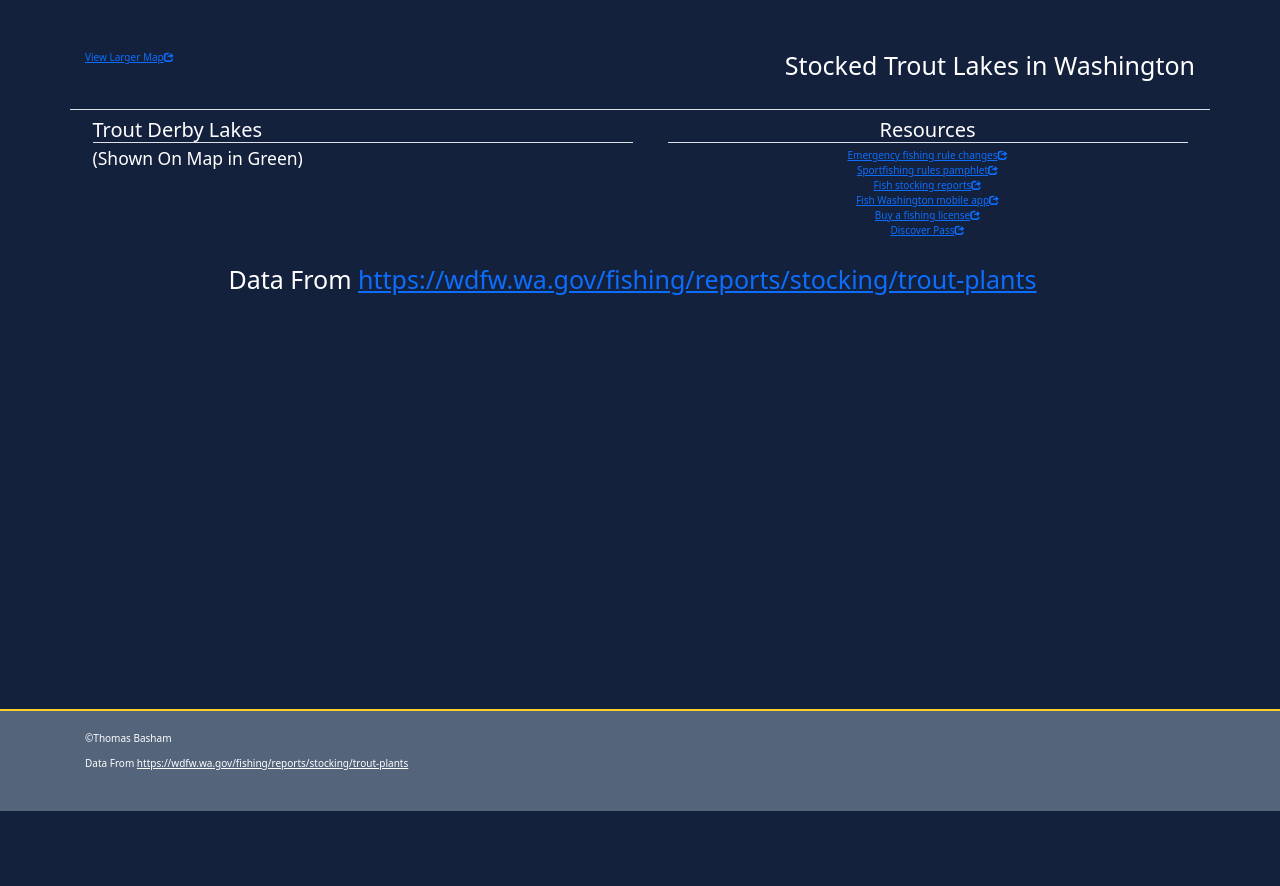
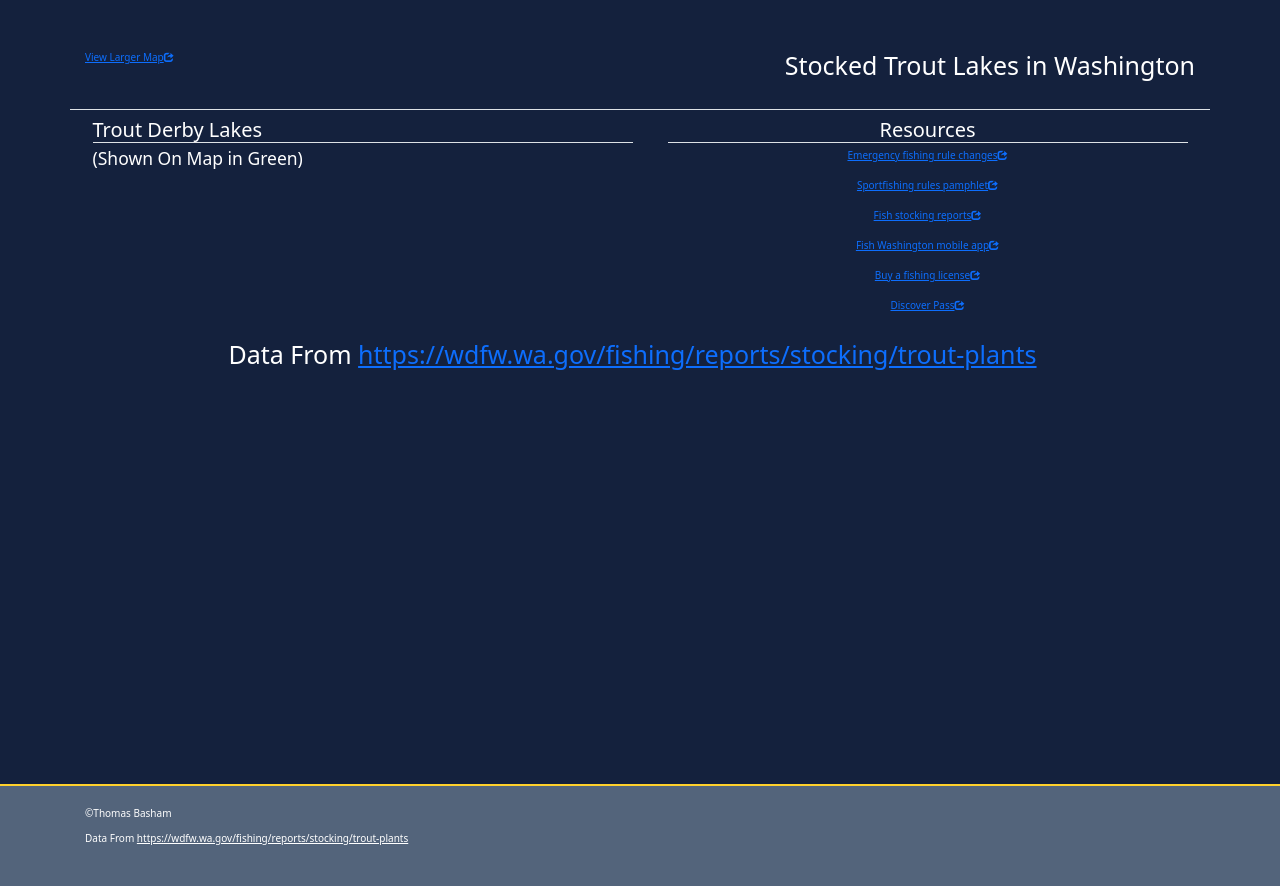
Before and after one commit to Thomas-Basham/trout-tracker-wa-backend, a Flask app: template templates/index.html in a window 1280 px wide. Shown: the part 97-983 px from the top of the page. Before the commit the page ends 908 px from the top, so only its background shows below. Run offline with Flask 2, Linux system fonts and the light colour scheme; the template is opened without the code that fills it, so the values that code supplies are empty; some libraries are stand-ins or nearby versions.

Commit message:
updated table style, readme

```diff
--- a/static/styles/index.css
+++ b/static/styles/index.css
@@ -51,15 +51,20 @@ main  {
 }
 
 
-table {
+table, .table {
     color: white;
     border-radius: 10px !important;
 }
 
-.table-node{
+tr:nth-child(even) {
+    background-color: blue !important;
+}
+
+
+.table-container{
     height: 40vh;
     overflow: auto;
-    border-radius: 10px;
+    border-radius: 10px !important;
 }
 
 .folium-map {
--- a/templates/index.html
+++ b/templates/index.html
@@ -69,16 +69,22 @@
                 <li><a href="https://fortress.wa.gov/dfw/erules/efishrules/" target="_blank">
                     Emergency
                     fishing rule changes<span class="glyphicon glyphicon-share"></span> </a></li>
+                <br>
                 <li><a href="https://www.eregulations.com/washington/fishing/" target="_blank">
                     Sportfishing rules pamphlet<span class="glyphicon glyphicon-share"></span> </a></li>
+                <br>
                 <li><a href="https://wdfw.wa.gov/fishing/reports" target="_blank"> Fish stocking reports<span
                         class="glyphicon glyphicon-share"></span> </a></li>
+                <br>
                 <li><a href="https://wdfw.wa.gov/fishing/regulations/app" target="_blank"> Fish Washington mobile
                     app<span
                             class="glyphicon glyphicon-share"></span> </a>
                 </li>
+                <br>
+
                 <li><a href="https://fishhunt.dfw.wa.gov/#/application/help?tab=3&amp;subTab=-1"
                        target="_blank"> Buy a fishing license<span class="glyphicon glyphicon-share"></span> </a></li>
+                <br>
                 <li><a href="https://www.discoverpass.wa.gov/" target="_blank"> Discover Pass<span
                         class="glyphicon glyphicon-share"></span> </a>
                 </li>
@@ -89,7 +95,7 @@
             <h1 style="text-align: center; padding-top: 2vh">Data From <a
                     href="https://wdfw.wa.gov/fishing/reports/stocking/trout-plants">https://wdfw.wa.gov/fishing/reports/stocking/trout-plants</a>
             </h1>
-            <div class="table-node" >
+            <div class="table-container" >
                 {{ most_recent_stocked | safe }}
             </div>
         </div>
```
Also changed, not shown: README.md.
